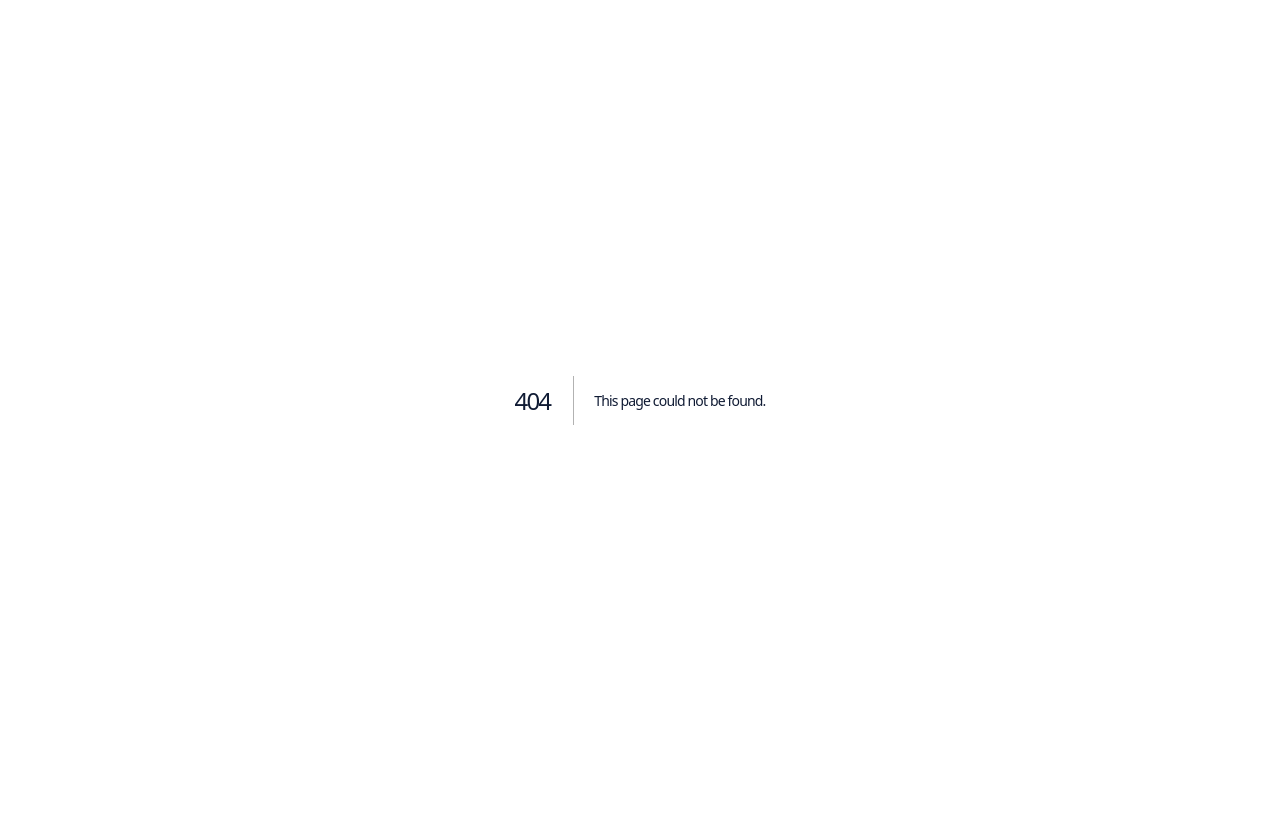
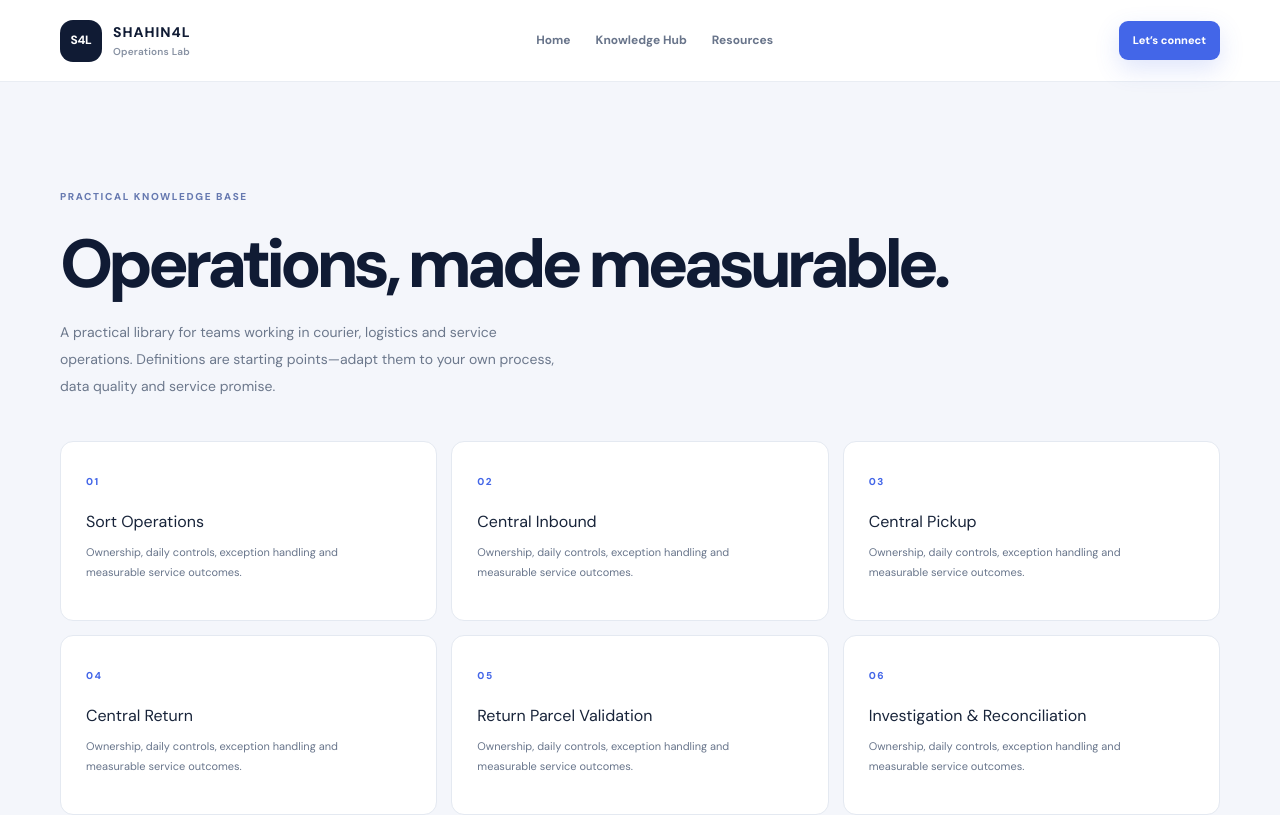
Before and after one commit to Shahin4L/shahin4l-platform, a Next.js app: page /operations in a window 1280 px wide. Before the commit this address had no page. Shown: the top 815 px of the page. Built offline with nearby package versions, Linux system fonts and the light colour scheme.

Commit message:
Build SHAHIN4L platform sections

```diff
--- /dev/null
+++ b/app/operations/page.tsx
@@ -0,0 +1,23 @@
+import Link from "next/link";
+import Calculator from "./calculator";
+
+const teams = [
+  "Sort Operations","Central Inbound","Central Pickup","Central Return","Return Parcel Validation","Investigation & Reconciliation","Issue Resolution","Reprocessing & Resolution","Data Entry","Inventory Management","Regional Sub-Sort"
+];
+const kpis = [
+  ["On-time dispatch rate","Parcels dispatched within the planned cut-off ÷ total parcels due × 100","Service"],
+  ["First-attempt delivery rate","Successful first delivery attempts ÷ total delivery attempts × 100","Last mile"],
+  ["Sort accuracy","Correctly sorted parcels ÷ total parcels sorted × 100","Sort"],
+  ["Return processing TAT","Time from return receipt to validated return completion","Returns"],
+  ["Pending ageing","Open parcels grouped by time since last operational scan","Control"],
+  ["Cost per parcel","Total attributable operating cost ÷ parcels processed","Finance"]
+];
+export const metadata = { title: "Operations Lab", description: "Practical operations frameworks, KPI definitions and planning calculators." };
+export default function OperationsPage(){
+ return <main><header className="site-header"><div className="container nav-wrap"><Link className="brand" href="/"><span className="brand-mark">S4L</span><span>SHAHIN4L<small>Operations Lab</small></span></Link><nav className="nav-links"><Link href="/">Home</Link><Link href="/blog">Knowledge Hub</Link><Link href="/resources">Resources</Link></nav><Link className="button button-small" href="/contact">Let’s connect</Link></div></header>
+ <section className="section section-tint"><div className="container"><p className="eyebrow eyebrow-light">PRACTICAL KNOWLEDGE BASE</p><h1 style={{fontSize:"clamp(42px,6vw,68px)"}}>Operations, made measurable.</h1><p className="body-copy">A practical library for teams working in courier, logistics and service operations. Definitions are starting points—adapt them to your own process, data quality and service promise.</p><div className="lab-grid">{teams.map((t,i)=><article className="lab-card" key={t} style={{background:"#fff",border:"1px solid #e4e9f1"}}><span style={{color:"#4366e8"}}>{String(i+1).padStart(2,"0")}</span><h3 style={{color:"#18243a",marginTop:16}}>{t}</h3><p style={{color:"#68758b"}}>Ownership, daily controls, exception handling and measurable service outcomes.</p></article>)}</div></div></section>
+ <section className="section"><div className="container"><div className="section-heading"><p className="eyebrow eyebrow-light">KPI LIBRARY</p><h2>Definitions before dashboards.</h2><p className="body-copy">Use consistent definitions before comparing performance. Set a clear owner, time window, exclusions and source system for every metric.</p></div><div className="project-grid">{kpis.map(([name,formula,tag])=><article className="project-card" key={name}><div className="project-content"><span className="tag">{tag}</span><h3>{name}</h3><p>{formula}</p></div></article>)}</div></div></section>
+ <section className="section section-dark"><div className="container"><p className="eyebrow">PLANNING TOOL</p><h2>Parcel capacity estimator.</h2><p className="dark-copy">Estimate staffing needs using your own throughput assumptions. This is a planning aid, not a staffing standard.</p><Calculator/></div></section>
+ <section className="section"><div className="container"><h2>How to use this lab responsibly</h2><p className="body-copy">These are general educational frameworks, not internal company SOPs or confidential operating data. Validate formulas against your process, define exclusions, and avoid using customer-identifiable information.</p><Link className="button" href="/contact">Discuss an operations project</Link></div></section>
+ <footer className="footer"><div className="container footer-row"><Link className="brand brand-footer" href="/">SHAHIN4L</Link><p>People · Process · Technology</p><span>© {new Date().getFullYear()} SHAHIN4L</span></div></footer></main>
+}
```
